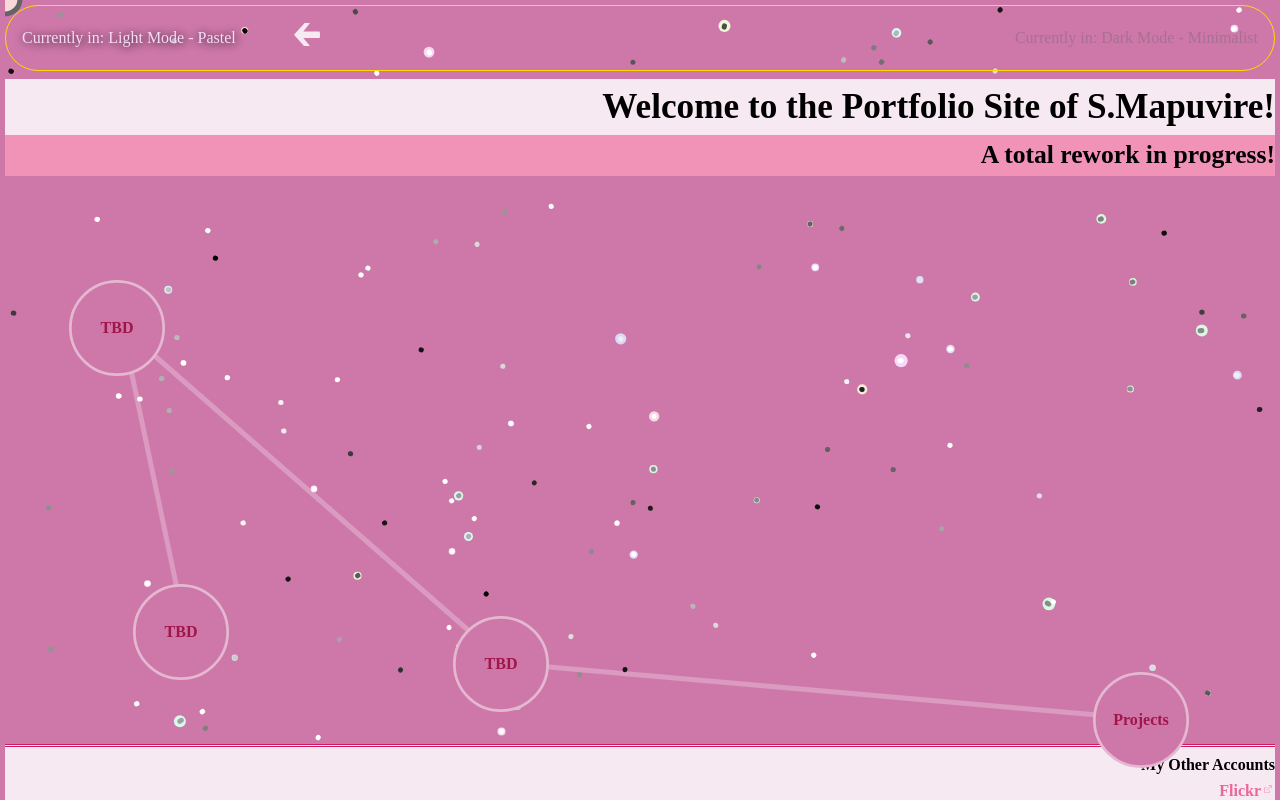
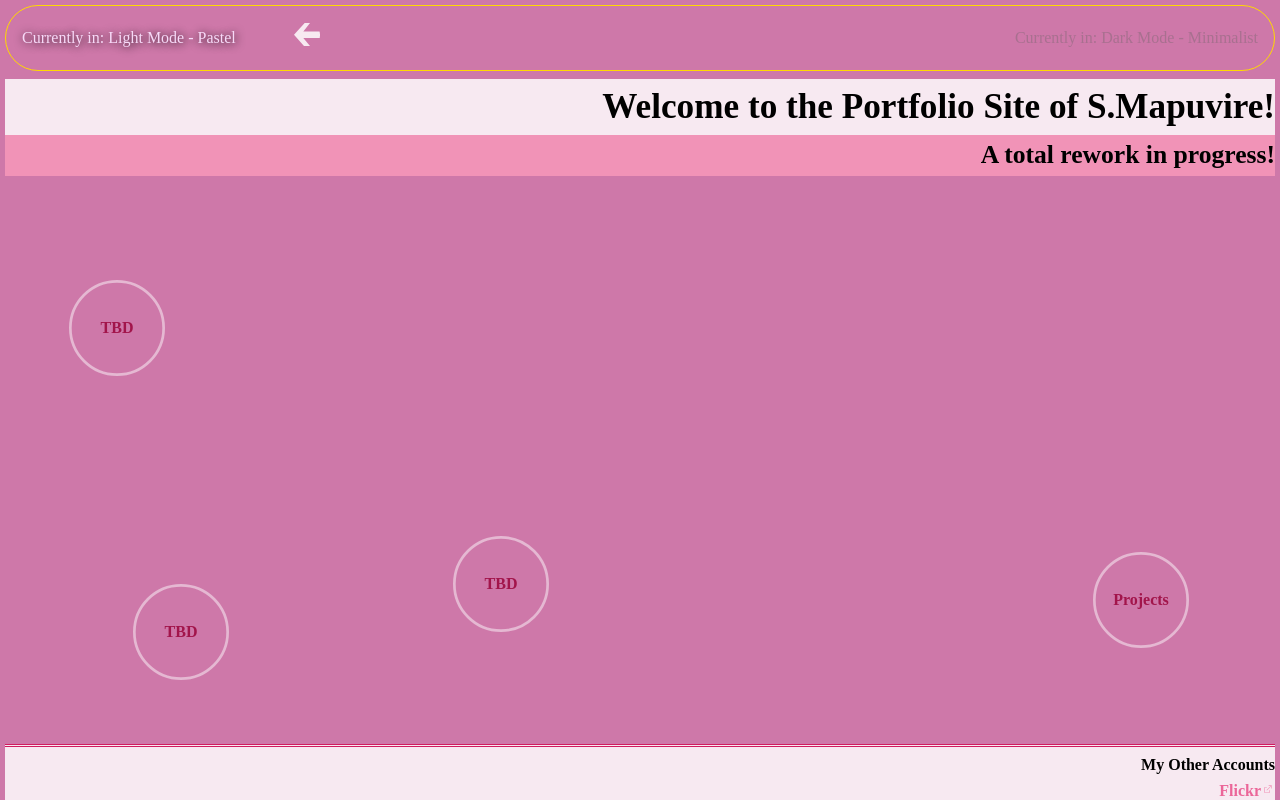
Before and after one commit to S-Mapuvire/theMess, a Vue app: page / in a window 1280 px wide. Shown: the top 800 px of the page. Built offline with nearby package versions, Linux system fonts and the light colour scheme.

Commit message:
Update HomeView.vue
Fixed buttons

```diff
--- a/src/views/HomeView.vue
+++ b/src/views/HomeView.vue
@@ -47,7 +47,7 @@ const refresh = () => window.location.reload();
             <li class="link-box" id="drawing">
               <RouterLink class="link" to="">TBD</RouterLink>
             </li>
-            <li class="link-box" id="resume">
+            <li class="link-box" id="projects">
               <RouterLink class="link" to="/projects">Projects</RouterLink>
             </li>
           </ul>
@@ -185,12 +185,12 @@ main {
 #drawing {
     position: relative;
     left: 35vw;
-    top: 30vh;
+    top: 20vh;
 }
-#resume {
+#projects {
     position: relative;
     left: 85vw;
-    top: 25vh;
+    top: 10vh;
 }
 /* ----------------------------------------------------------- */
 // make mobile friendly
@@ -199,35 +199,41 @@ main {
 
 @media (width < 800px) and (height < 700px){
   // add flex support
-  .darkTheme .link{border-radius: 5rem;}
-  .link-box{width:7rem;
-  }
+
+  .darkTheme .link { border-radius: 5rem; }
+
+  .link-box { width:7rem; }
+
   #photos {
     left: 10vw;
     top: 40vh;
   }
-  #code{
+  #code {
       left: 25vw;
-      bottom: 20vh;
+      bottom: 10vh;
   }
   #drawing {
       left: 50vw;
       top: -20vh;
   }
-  #resume {
+  #projects {
       left: 5vw;
       top: -47vh;
   }
 }
 
 @media (width < 800px){
-  header{ padding: 0 1rem; }
-  h1, h2{
+
+  header { padding: 0 1rem; }
+
+  h1, h2 {
     padding: 0;
     text-align: center;
   }
-  h2{ padding-left: 10px; }
-  #resume{ left:80vw; }
+
+  h2 { padding-left: 10px; }
+
+  #projects { left:80vw; }
 }
 
 </style>
```
